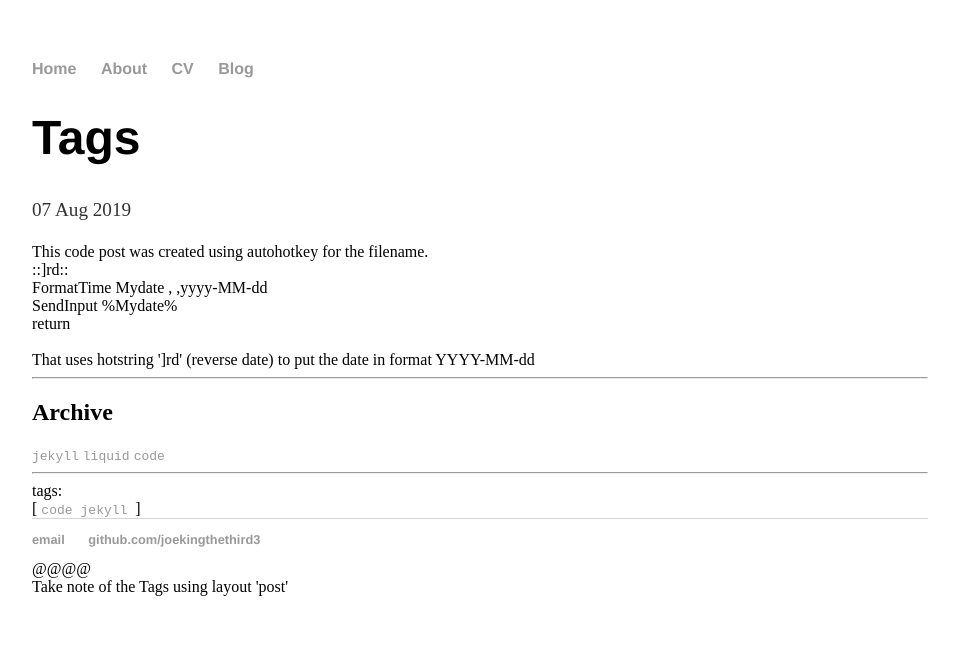
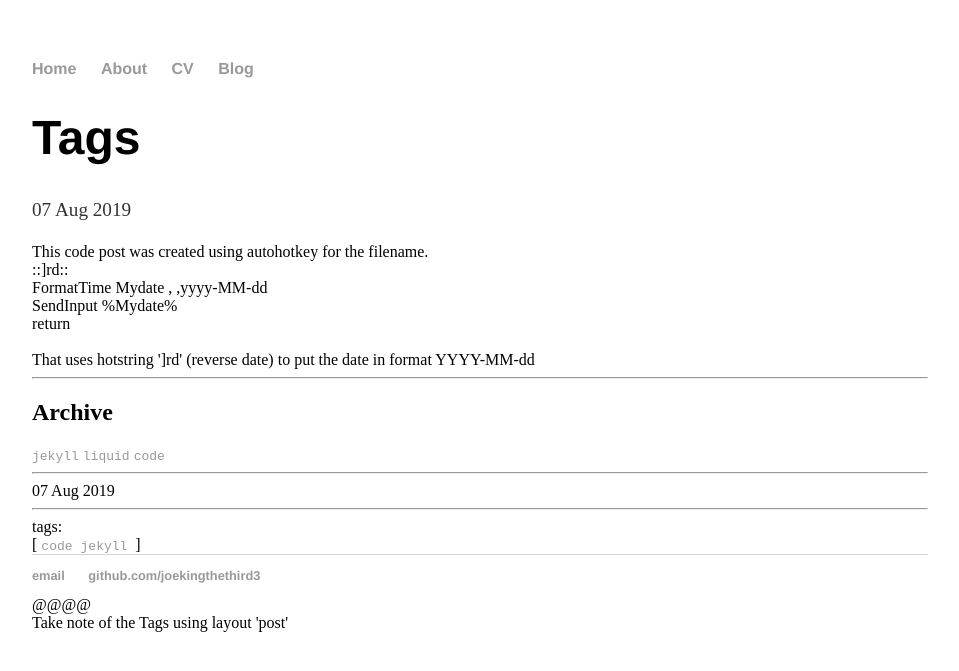
Before and after one commit to joekingTheThird3/joekingTheThird3.github.io, a Jekyll site: the page built from _posts/2019-08-07-tags.html, in a window 1280 px wide. Shown: the top 671 px of the page, without its empty margins (160-1119 px from the left). Built offline with Jekyll 4.4.1, drawn with Linux system fonts in a browser that asks for light colours.

Commit message:
Update 2019-08-07-tags.html

```diff
--- a/_posts/2019-08-07-tags.html
+++ b/_posts/2019-08-07-tags.html
@@ -15,3 +15,6 @@ That uses hotstring ']rd'  (reverse date) to put the date in format YYYY-MM-dd<b
 
 <hr>
 {% include archive.html %}
+
+<hr>
+{{ site.time | date_to_string }}
```
